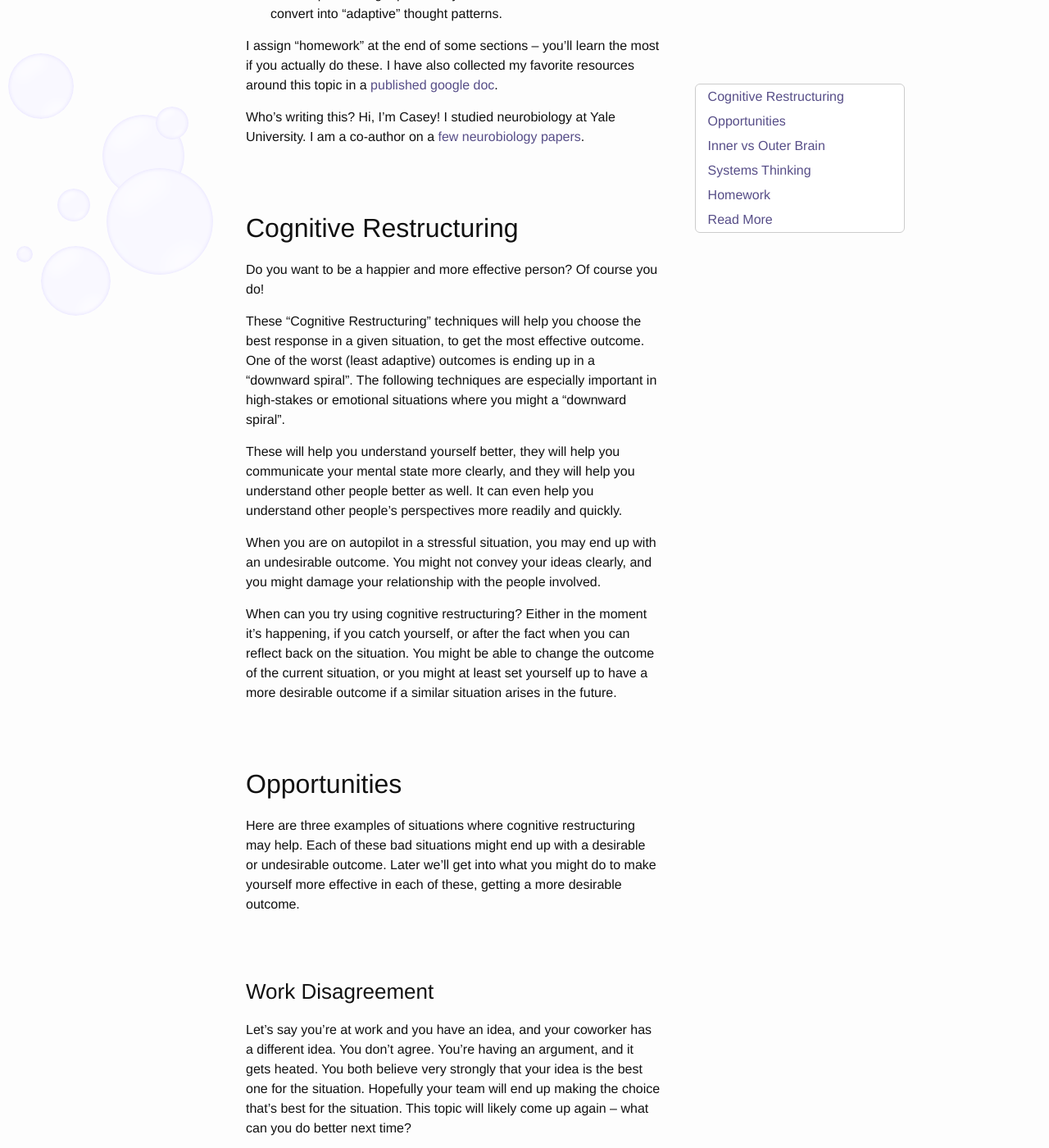
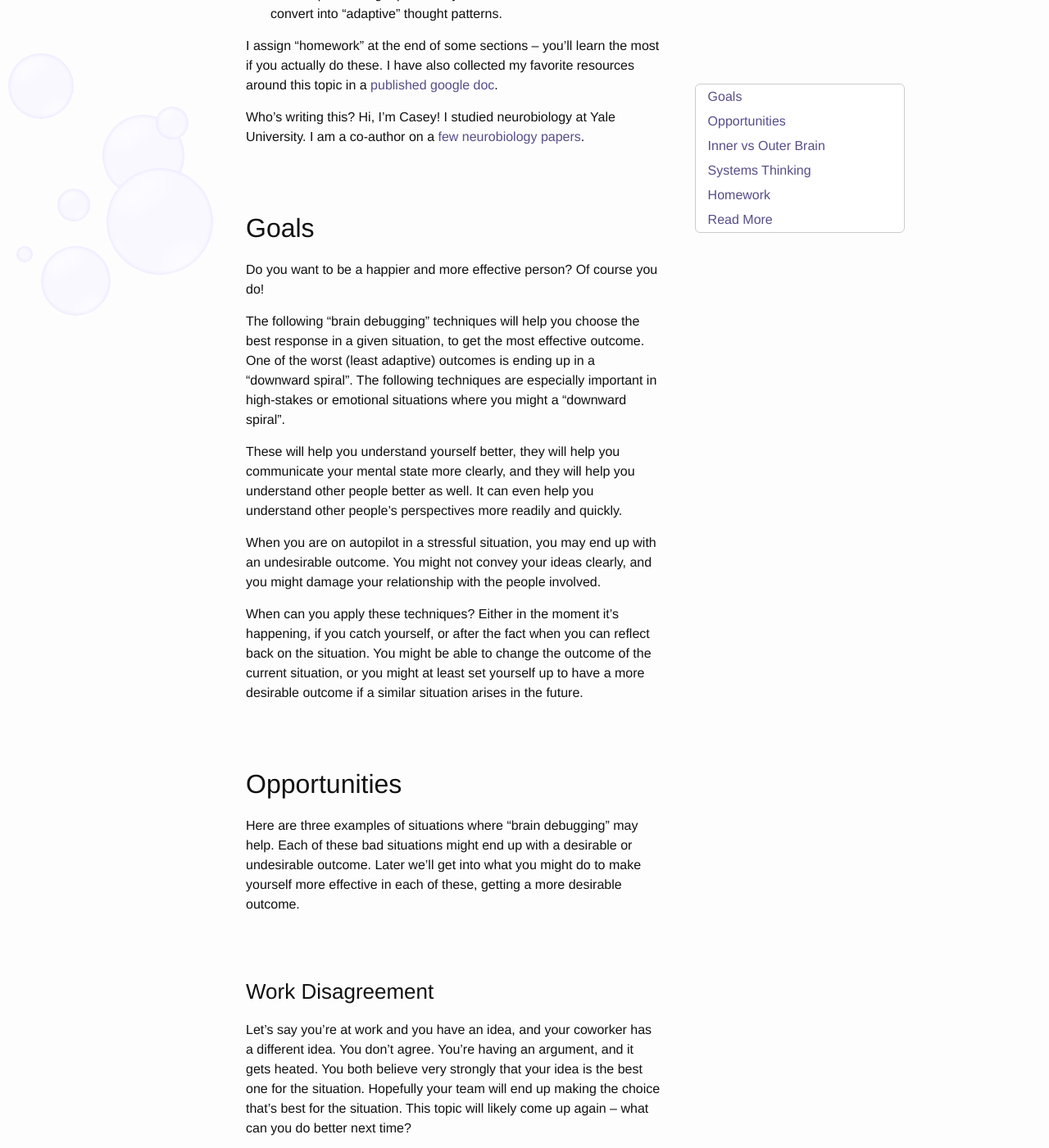
Before and after one commit to caseywatts/caseywatts.github.io, a Jekyll site: the page built from _posts/2018-11-25-debugging-your-brain-1.md, in a window 1280 px wide and 1400 px high, scrolled down 637 px. Shown: the whole window at 82% size. Built offline with Jekyll 4.4.1, drawn with Linux system fonts in a browser that asks for light colours; some of the changed text lies outside the part shown.

Commit message:
Remove references to cognitive restructuring in chapter 1

```diff
--- a/_posts/2018-11-25-debugging-your-brain-1.md
+++ b/_posts/2018-11-25-debugging-your-brain-1.md
@@ -14,21 +14,21 @@ I assign "homework" at the end of some sections -- you'll learn the most if you
 
 Who's writing this? Hi, I'm Casey! I studied neurobiology at Yale University. I am a co-author on a [few neurobiology papers](https://caseywatts.com/mindmanipulation).
 
-## Cognitive Restructuring
+## Goals
 
 Do you want to be a happier and more effective person? Of course you do!
 
-These "Cognitive Restructuring" techniques will help you choose the best response in a given situation, to get the most effective outcome. One of the worst (least adaptive) outcomes is ending up in a "downward spiral". The following techniques are especially important in high-stakes or emotional situations where you might a "downward spiral".
+The following "brain debugging" techniques will help you choose the best response in a given situation, to get the most effective outcome. One of the worst (least adaptive) outcomes is ending up in a "downward spiral". The following techniques are especially important in high-stakes or emotional situations where you might a "downward spiral".
 
 These will help you understand yourself better, they will help you communicate your mental state more clearly, and they will help you understand other people better as well. It can even help you understand other people's perspectives more readily and quickly.
 
 When you are on autopilot in a stressful situation, you may end up with an undesirable outcome. You might not convey your ideas clearly, and you might damage your relationship with the people involved.
 
-When can you try using cognitive restructuring? Either in the moment it's happening, if you catch yourself, or after the fact when you can reflect back on the situation. You might be able to change the outcome of the current situation, or you might at least set yourself up to have a more desirable outcome if a similar situation arises in the future.
+When can you apply these techniques? Either in the moment it's happening, if you catch yourself, or after the fact when you can reflect back on the situation. You might be able to change the outcome of the current situation, or you might at least set yourself up to have a more desirable outcome if a similar situation arises in the future.
 
 ## Opportunities
 
-Here are three examples of situations where cognitive restructuring may help. Each of these bad situations might end up with a desirable or undesirable outcome. Later we'll get into what you might do to make yourself more effective in each of these, getting a more desirable outcome.
+Here are three examples of situations where "brain debugging" may help. Each of these bad situations might end up with a desirable or undesirable outcome. Later we'll get into what you might do to make yourself more effective in each of these, getting a more desirable outcome.
 
 ### Work Disagreement
 Let's say you're at work and you have an idea, and your coworker has a different idea. You don't agree. You're having an argument, and it gets heated. You both believe very strongly that your idea is the best one for the situation. Hopefully your team will end up making the choice that's best for the situation. This topic will likely come up again -- what can you do better next time?
@@ -135,8 +135,6 @@ A downward spiral like this is not usually so useful. It manages to both make yo
 
 If you effectively influence your mind, you can often control whether you let this happen to yourself or not. You will become more effective, think more clearly, and choose a better response more often.
 
-Let's say you find yourself in a downward spiral situation, and you want to stop it! How do you do it? Cognitive Restructuring! Read on, the following sections will help a lot.
-
 ## Homework
 
 - Think about times you wish you had behaved differently. Look out for opportunities where "debugging" could help you end up with a better outcome.
```
